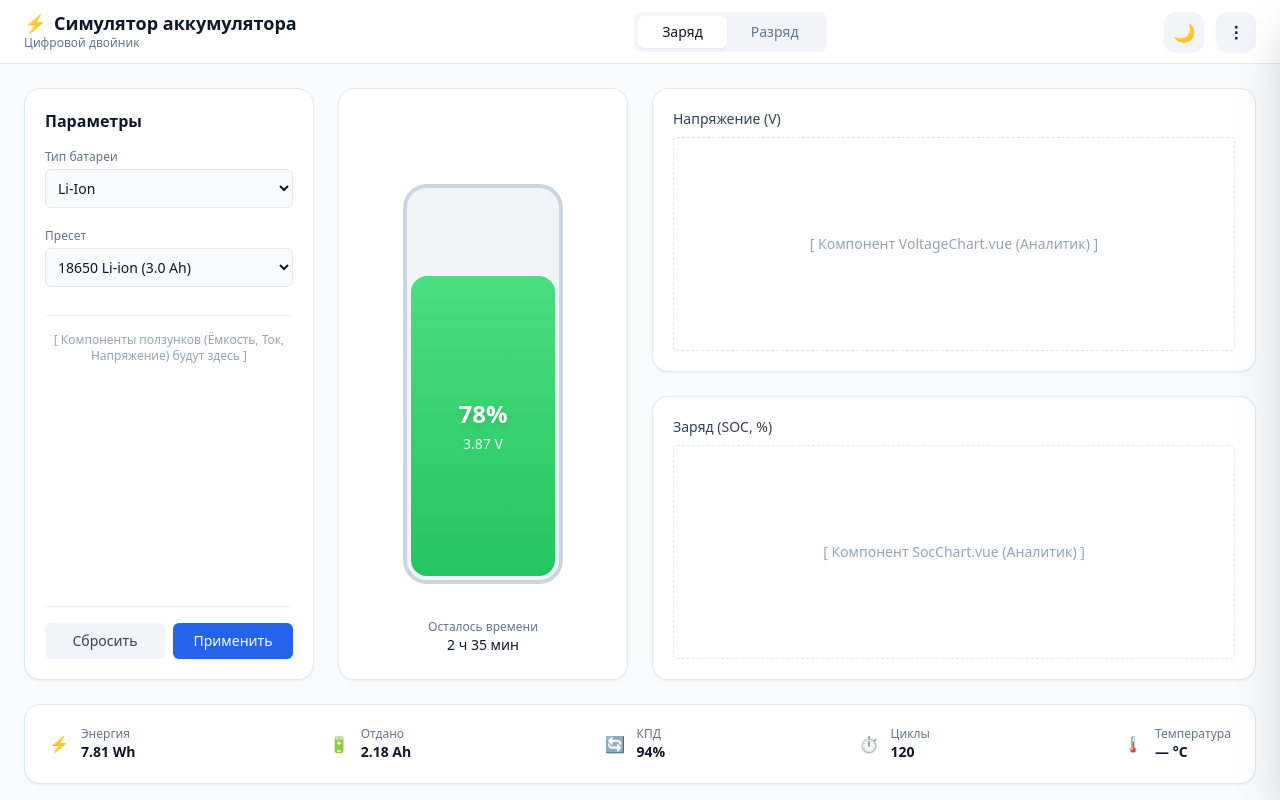
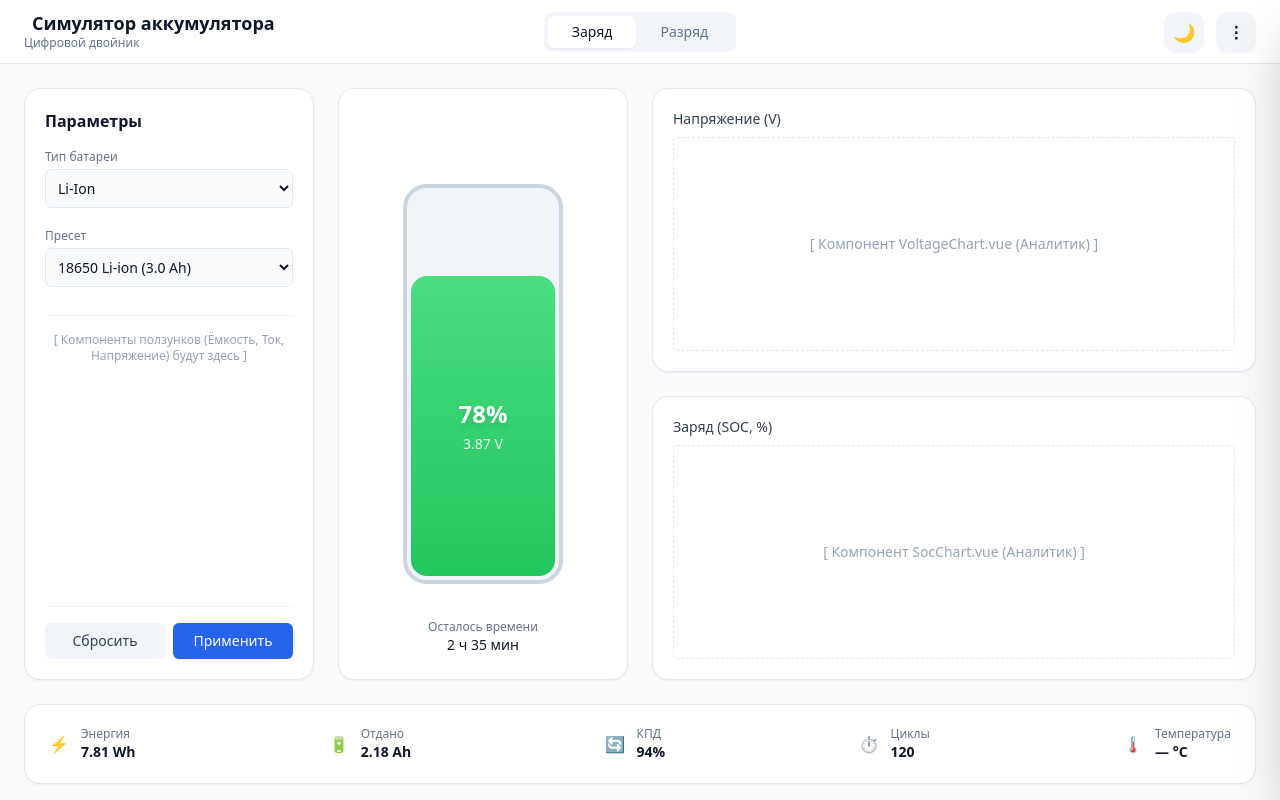
Before and after one commit to a5phalt/battery_sim, a Vue app: page / in a window 1280 px wide. Built offline with nearby package versions, Linux system fonts and the light colour scheme.

Commit message:
center header

```diff
--- a/src/components/header/AppHeader.vue
+++ b/src/components/header/AppHeader.vue
@@ -23,16 +23,18 @@ const toggleTheme = () => {
 </script>
 
 <template>
-  <header class="h-16 shrink-0 bg-white dark:bg-slate-800 border-b border-slate-200 dark:border-slate-700 flex items-center justify-between px-6 z-10 relative transition-colors duration-300">
-
-    <div class="flex flex-col">
+  <header
+  class="h-16 shrink-0 bg-white dark:bg-slate-800 border-b border-slate-200 dark:border-slate-700
+         grid grid-cols-3 items-center px-6 z-10 relative transition-colors duration-300"
+>
+    <div class="flex flex-col justify-self-start">
       <h1 class="font-bold text-lg leading-tight flex items-center gap-2">
-        <span class="text-blue-600">⚡</span> Симулятор аккумулятора
+        <span class="text-blue-600"></span>Симулятор аккумулятора
       </h1>
       <span class="text-xs text-slate-500">Цифровой двойник</span>
     </div>
 
-    <div class="hidden md:flex bg-slate-100 dark:bg-slate-900 p-1 rounded-lg">
+    <div class="hidden md:flex justify-self-center bg-slate-100 dark:bg-slate-900 p-1 rounded-lg">
       <button class="px-6 py-1.5 text-sm font-medium rounded-md bg-white dark:bg-slate-700 shadow-sm transition-colors">
         Заряд
       </button>
@@ -41,7 +43,7 @@ const toggleTheme = () => {
       </button>
     </div>
 
-    <div class="flex items-center gap-3">
+    <div class="flex items-center gap-3 justify-self-end">
 
       <button
         @click="toggleTheme"
```
